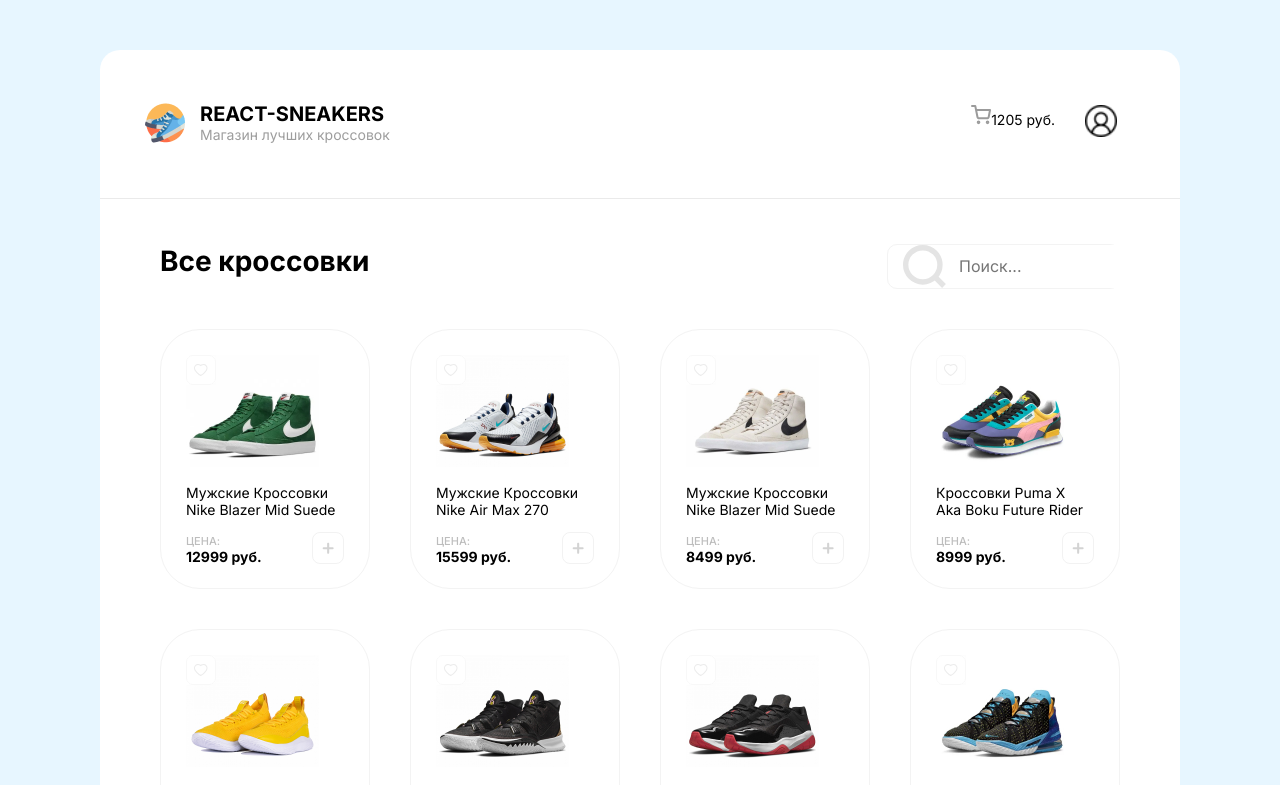
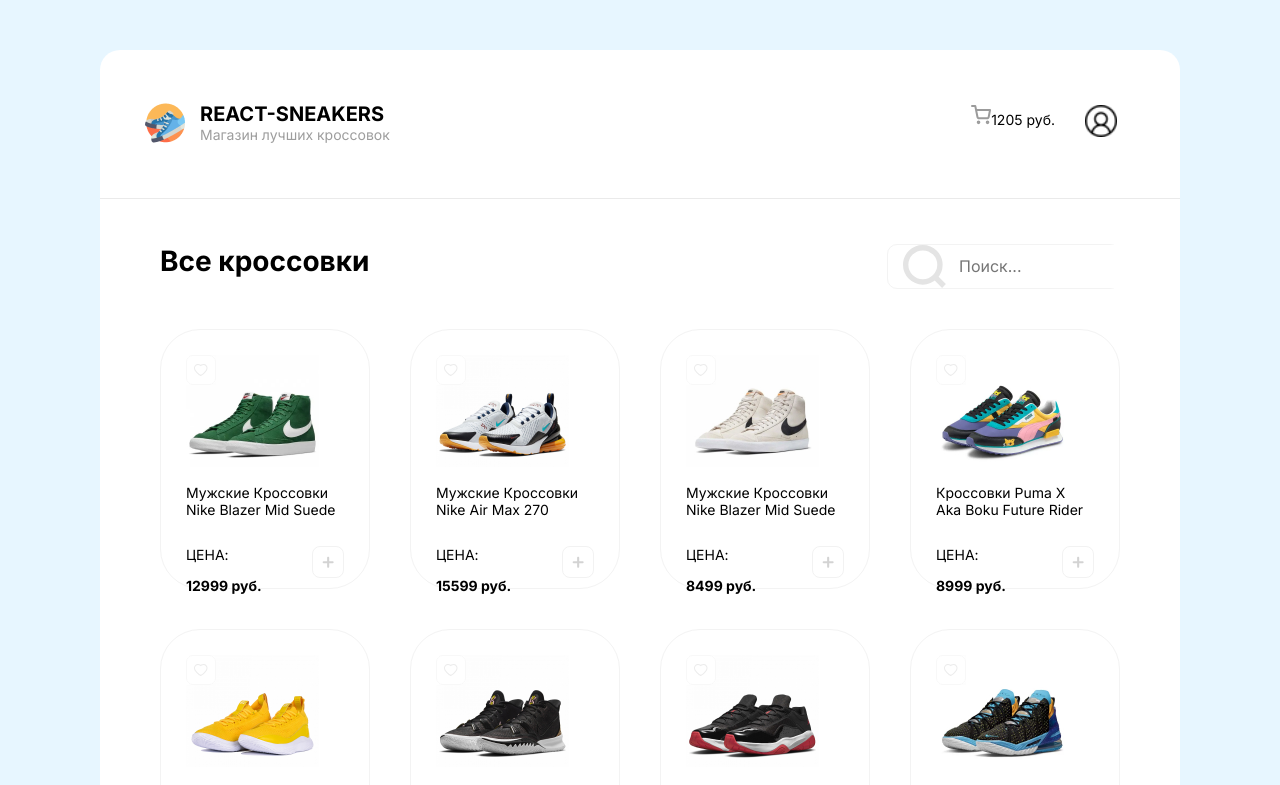
Before and after one commit to vlad4k5/online-store, a React (Create React App) app: page / in a window 1280 px wide. Shown: the top 785 px of the page. Built offline with nearby package versions, Linux system fonts and the light colour scheme.

Commit message:
add css modules to project

```diff
--- a/src/App.js
+++ b/src/App.jsx
@@ -1,7 +1,7 @@
 import './index.scss'
 
 
-import Card from './components/Card'
+import Card from './components/Card/Card'
 import Header from './components/Header'
 import Drawer from './components/Drawer'
 
--- a/src/components/Card.js
+++ /dev/null
@@ -1,25 +0,0 @@
-
-
-
-
-const Card = (props) => {
-
-    console.log(props)
-    return <div className="card">
-        <img src={"/img/heart_unliked.svg"} alt="Heart Unliked" className="favorite" />
-        <img width={133} height={112} alt="Sneakers" src={props.imgUrl} />
-        <p>{props.title}</p>
-        <div className="card_Bottom">
-
-            <div>
-                <p className="card_Bottom-price">ЦЕНА:</p>
-                <b>{props.price} руб.</b>
-            </div>
-            <div>
-                <img width={32} height={32} src={"/img/plus.svg"} alt="add item" className="plus" />
-            </div>
-        </div>
-    </div>
-}
-
-export default Card
--- /dev/null
+++ b/src/components/Card/Card.jsx
@@ -0,0 +1,26 @@
+import s from "./Card.module.scss"
+
+
+const Card = ({ price, title, imgUrl }) => {
+    const onClickPlus = () => {
+        alert("hello")
+    }
+
+    return <div className={s.card}>
+        <img src={"/img/heart_unliked.svg"} alt="Heart Unliked" className={s.favorite} />
+        <img width={133} height={112} alt="Sneakers" src={imgUrl} />
+        <p>{title}</p>
+        <div className={s.card_Bottom}>
+
+            <div>
+                <p className={s.card_Bottom - price}>ЦЕНА:</p>
+                <b>{price} руб.</b>
+            </div>
+            <div>
+                <img onClick={onClickPlus} width={32} height={32} src={"/img/plus.svg"} alt="add item" className={s.plus} />
+            </div>
+        </div>
+    </div>
+}
+
+export default Card
--- /dev/null
+++ b/src/components/Card/Card.module.scss
@@ -0,0 +1,45 @@
+.card{
+    padding: 25px;
+    min-width: 210px;
+    height: 260px;
+    background: #FFFFFF;
+    border: 1px solid #F3F3F3;
+    border-radius: 40px;
+    align-items: center;
+    &:hover{
+      border: 1px solid #F8F8F8;
+      box-shadow: 0px 14px 30px rgba(0, 0, 0, 0.05);
+      transition: 0.2s;
+      transform: translateY(-5px);
+    }
+    .favorite{
+      position: absolute;
+      cursor: pointer;
+    }
+  }
+  .card_Bottom {
+    display: flex;
+    justify-content: space-between;
+    align-items: center;
+
+    .card_Bottom-price{
+      margin: 0;
+      font-weight: 500;
+      font-size: 11px;
+      line-height: 13px;
+      color: #BDBDBD;
+    }
+
+    .card_Bottom-button{
+      width: 32px;
+      height: 32px;
+      background: #FFFFFF;
+      border: 1px solid #F2F2F2;
+      border-radius: 8px;
+      cursor: pointer;
+    }
+    .plus {
+      cursor: pointer;
+    }
+
+  }
--- a/src/index.scss
+++ b/src/index.scss
@@ -79,52 +79,7 @@
     margin: 0;
   }
 
-  .card{
-    padding: 25px;
-    min-width: 210px;
-    height: 260px;
-    background: #FFFFFF;
-    border: 1px solid #F3F3F3;
-    border-radius: 40px;
-    align-items: center;
-    &:hover{
-      border: 1px solid #F8F8F8;
-      box-shadow: 0px 14px 30px rgba(0, 0, 0, 0.05);
-      transition: 0.2s;
-      transform: translateY(-5px);
-    }
-    .favorite{
-      position: absolute;
-      cursor: pointer;
-    }
-  }
 
-}
-
-.card_Bottom {
-  display: flex;
-  justify-content: space-between;
-  align-items: center;
-
-  .card_Bottom-price{
-    margin: 0;
-    font-weight: 500;
-    font-size: 11px;
-    line-height: 13px;
-    color: #BDBDBD;
-  }
-
-  .card_Bottom-button{
-    width: 32px;
-    height: 32px;
-    background: #FFFFFF;
-    border: 1px solid #F2F2F2;
-    border-radius: 8px;
-    cursor: pointer;
-  }
-  .plus {
-    cursor: pointer;
-  }
 
 }
 
```
Also changed, not shown: src/components/Drawer.jsx (renamed from src/components/Drawer.js), src/components/Header.jsx (renamed from src/components/Header.js).
